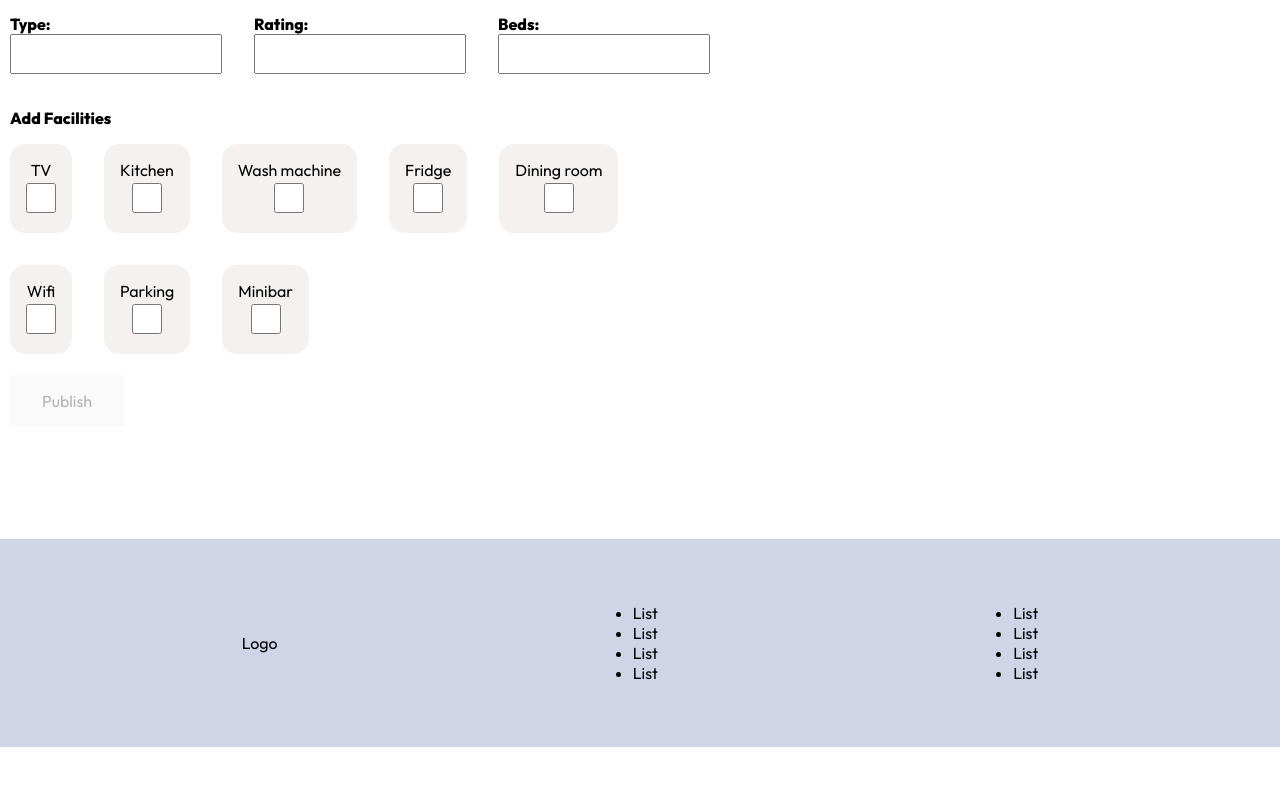
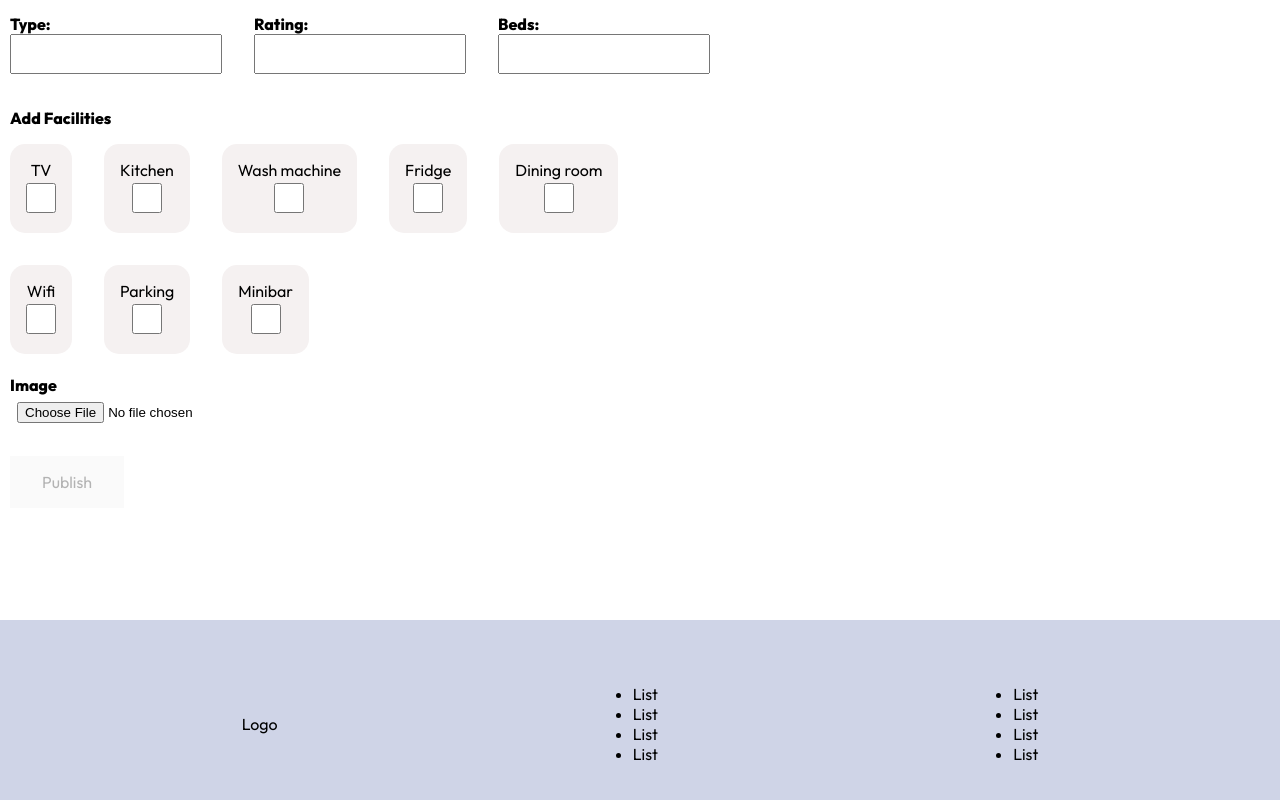
Before and after one commit to Noroff-FEU-Assignments/project-exam-2-petterkoding, a React (Create React App) app: page /admin/create-establishment in a window 1280 px wide. Shown: the part 673-1473 px from the top of the page. Before the commit the page ends 1420 px from the top, so only its background shows below. Built offline with nearby package versions, Linux system fonts and the light colour scheme.

Commit message:
create/publish establishment

```diff
--- a/src/components/admin/Create.jsx
+++ b/src/components/admin/Create.jsx
@@ -1,7 +1,5 @@
 import React, { useState, useContext} from 'react';
 import useAxios from "../../hooks/useAxios";
-import axios from "axios";
-import { BASE_URL } from '../../constants/API';
 import AuthContext from '../../context/AuthContext';
 import { useForm } from 'react-hook-form';
 import Heading from '../common/Heading';
@@ -14,6 +12,7 @@ const Create = () => {
     const [submitting, setSubmitting] = useState(false);
     const [auth, setAuth] = useContext(AuthContext);
     const [facilities, setFacilities] = useState(facility);
+    const [image, setImage] = useState(null);
 
     const { handleSubmit, register, formState } = useForm({ mode: "onChange" });
 
@@ -23,21 +22,20 @@ const Create = () => {
 
     async function onSubmit(data, e) {
         e.preventDefault();
+        const formData = new FormData();
         setSubmitting(true);
         setPublishError(null);
         console.log(data)
-        // let formData = new FormData();
-        // formData.append("files.images", data.img[0]);
-        // formData.append("data", data);
 
-
+        formData.append("files.image", data.img[0]);
+        formData.append("data", JSON.stringify(data));
         try {
             const response = await http.post('/api/establishments', {
-                // "Content-Type": "multipart/form-data",
+                "Content-Type": "multipart/form-data",
                 headers: {
                     Authorization: `Bearer ${auth.jwt}`,
                 },
-                data: data
+                data: formData
         });
             console.log(response)
         } catch (error) {
@@ -121,7 +119,7 @@ const Create = () => {
                     <InputField>
                         <Heading size="4">Add Facilities</Heading>
                         <Grid>
-                            {facility.map((el) => {
+                            {facilities.map((el) => {
                                 return (
                                     <CheckboxContainer key={el.id}>
                                         <Label htmlFor={el.name}>{el.name}</Label>
@@ -136,16 +134,17 @@ const Create = () => {
                         </Grid>
                     </InputField>
 
-                    {/* <InputField>
+                    <InputField>
+
                         <Label htmlFor="img">Image</Label>
                         <Input
-
                             type="file"
+                            // value={image}
                             name="img"
                             // id="image"
-                            {...register("img", {required: false})}/>
+                            {...register("img", {required: true})}/>
                         {errors.img && <p>Image is required</p>}
-                    </InputField> */}
+                    </InputField>
 
                     <Button type="submit" disabled={!isValid}>
                         {submitting ? "Publishing..." : "Publish"}
--- a/src/components/host/HostDetails.jsx
+++ b/src/components/host/HostDetails.jsx
@@ -3,7 +3,7 @@ import styled from "styled-components";
 
 const HostDetails = ({ details }) => {
 
-  const {name, description, rating, phone, email, picture:{data: {attributes:{url}}}} = details;
+  const { name, description, rating, phone, email, picture: { data: { attributes: { url } } } } = details;
 
     return(
         < Card >
--- a/src/pages/Details.jsx
+++ b/src/pages/Details.jsx
@@ -40,7 +40,6 @@ const Details = () => {
     encodeValuesOnly: true,
   });
 
-  // const url = `${BASE_URL}${ESTABLISHMENTS}/${id}${POPULATE}*`;
   const url = `${BASE_URL}${ESTABLISHMENTS}/${id}?${query}`;
 
   useEffect(() => {
@@ -74,7 +73,7 @@ const Details = () => {
     <>
       <FlexContainer>
         <MainImage src={details.img.data.attributes.url} alt={details.img.data.attributes.alternativeText}/>
-        <HostDetails details={host}/>
+        <HostDetails details={host} />
       </FlexContainer>
 
       <Heading size="1">
@@ -114,6 +113,7 @@ const FlexContainer = styled.div`
 const MainImage = styled.img`
   display: block;
   width: 100%;
+  max-width: 750px;
   height: auto;
   object-fit: cover;
   margin-right: 3rem;
```
